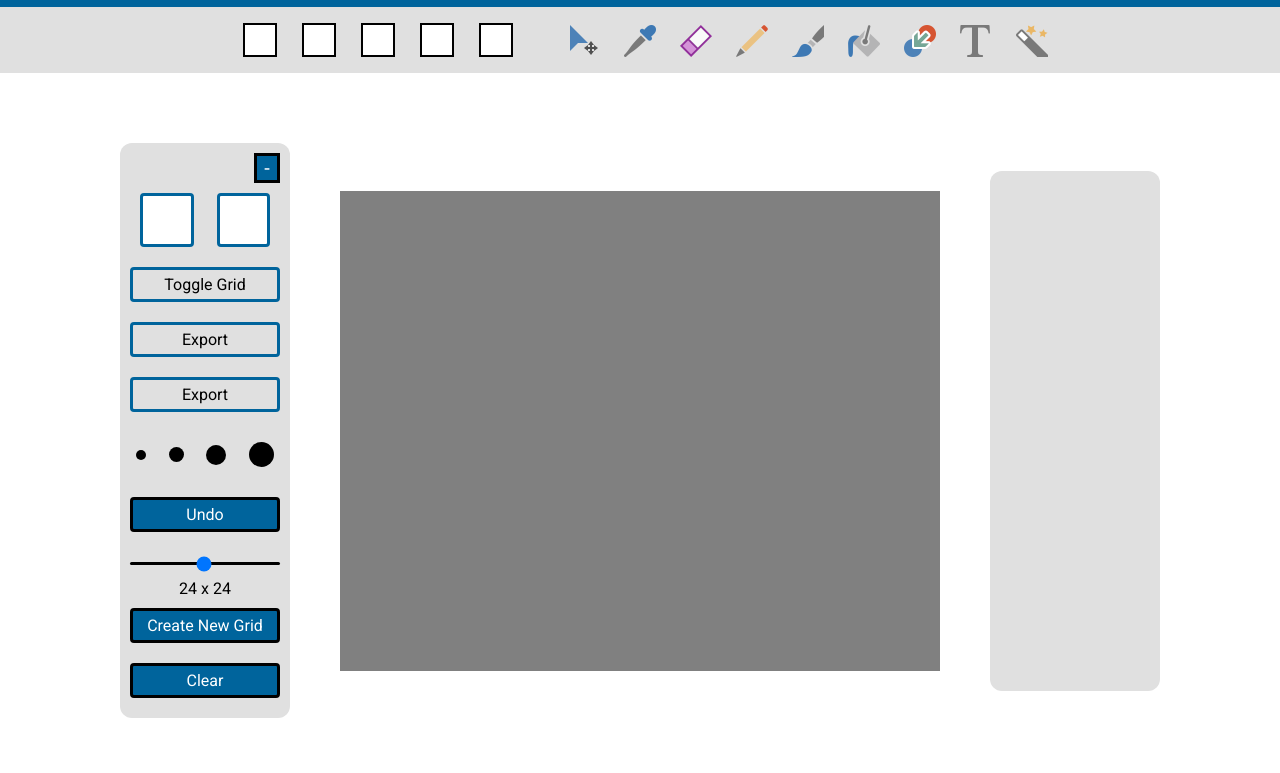
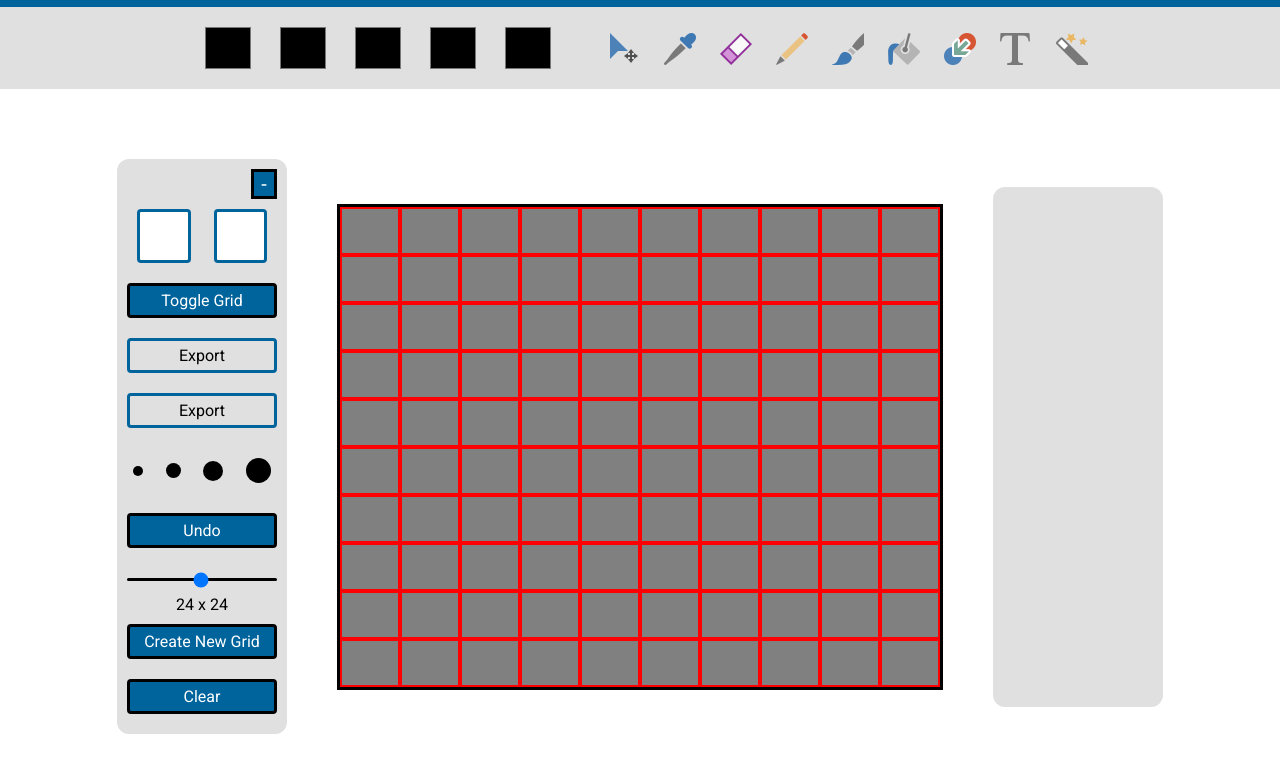
Before and after one commit to lindemanzach/pixel-paint, a plain HTML site: page index.html in a window 1280 px wide. Both pictures are taken after a click on the button "Toggle Grid". Shown: the part 63-836 px from the top of the page. Drawn offline with Linux system fonts and the light colour scheme.

Commit message:
Create grid on start up and add toggle grid option

```diff
--- a/index.html
+++ b/index.html
@@ -6,7 +6,7 @@
     <meta name="viewport" content="width=device-width, initial-scale=1.0">
     <title>Pixel Paint</title>
     <link rel="stylesheet" href="style.css">
-    <script src="index.js"></script>
+    <script src="index.js" defer></script>
     <link rel="stylesheet" href="https://fonts.googleapis.com/css?family=VT323">
     <link rel="stylesheet" href="https://fonts.googleapis.com/css?family=Roboto">
 </head>
@@ -28,73 +28,74 @@
     <div id="tool-bar">
         <div id="quick-paint">
             <div class="outer-selector">
-                <div class="inner-selector"></div>
+                <div class="inner-selector">
+                    <input type="color">
+                </div>
             </div>
             <div class="outer-selector">
-                <div class="inner-selector"></div>
+                <div class="inner-selector">
+                    <input type="color">
+                </div>
             </div>
             <div class="outer-selector">
-                <div class="inner-selector"></div>
+                <div class="inner-selector">
+                    <input type="color">
+                </div>
             </div>
             <div class="outer-selector">
-                <div class="inner-selector"></div>
+                <div class="inner-selector">
+                    <input type="color">
+                </div>
             </div>
             <div class="outer-selector">
-                <div class="inner-selector"></div>
+                <div class="inner-selector">
+                    <input type="color">
+                </div>
             </div>
         </div>
         <div id="icon-container">
-            <div class="icons"><img src="images/movetool.png"></div>
-            <div class="icons"><img src="images/color-picker.png"></div>
-            <div class="icons"><img src="images/eraser.png"></div>
-            <div class="icons"><img src="images/pencil.png"></div>
-            <div class="icons"><img src="images/paintbrush.png"></div>
-            <div class="icons"><img src="images/paintbucket.png"></div>
-            <div class="icons"><img src="images/recolour.png"></div>
-            <div class="icons"><img src="images/text.png"></div>
-            <div class="icons"><img src="images/wand.png"></div>
+            <div class="icons" id="move"><img src="images/movetool.png"></div>
+            <div class="icons" id="eyedrop"><img src="images/color-picker.png"></div>
+            <div class="icons" id="eraser"><img src="images/eraser.png"></div>
+            <div class="icons" id="pencil"><img src="images/pencil.png"></div>
+            <div class="icons" id="paint"><img src="images/paintbrush.png"></div>
+            <div class="icons" id="paint-bucket"><img src="images/paintbucket.png"></div>
+            <div class="icons" id="color-swap"><img src="images/recolour.png"></div>
+            <div class="icons" id="text"><img src="images/text.png"></div>
+            <div class="icons" id="wand"><img src="images/wand.png"></div>
         </div>
     </div>
 
     <!-- Canvas-->
     <div id="canvas-container">
         <div id="side-bar-left">
-
             <div id="minimize" class="btn-solid">
                 -
             </div>
-
             <div id="two-colour">
                 <div class="two-colour"></div>
                 <div class="two-colour"></div>
             </div>
-            <button class="side-bar-button btn-outline">Toggle Grid</button>
+            <button onclick="toggleGrid()" class="side-bar-button btn-outline" id="toggle-grid">Toggle Grid</button>
             <button class="side-bar-button btn-outline">Export</button>
             <button class="side-bar-button btn-outline">Export</button>
-
             <div id="draw-size">
                 <div id="small"></div>
                 <div id="medium"></div>
                 <div id="large"></div>
                 <div id="extra-large"></div>
             </div>
-
             <button class="side-bar-button btn-solid">Undo</button>
-
             <div class="grid-slider">
                 <input type="range" min="1" max="100" value="50" class="slider" id="grid-slider">
                 <div id="grid-slider-text">
                     24 x 24
                 </div>
             </div>
-
             <button class="side-bar-button btn-solid">Create New Grid</button>
             <button class="side-bar-button btn-solid">Clear</button>
-
-
         </div>
         <div id="canvas">
-
         </div>
         <div id="side-bar-right"></div>
     </div>
--- a/index.js
+++ b/index.js
@@ -0,0 +1,45 @@
+let userTool = "pencil";
+let userPaintColor = ""
+let gridToggle = false;
+
+function makeGrid (pixelAmount) {
+    const CANVAS = document.getElementById("canvas");
+
+    for (let i = 0; i < pixelAmount * pixelAmount; i++) {
+        CANVAS.innerHTML += `<div class="grid"></div>`;
+    }
+
+    CANVAS.style.gridTemplateColumns = `repeat(${pixelAmount}, 1fr)`;
+    CANVAS.style.gridTemplateRows = `repeat(${pixelAmount}, 1fr)`;
+
+}
+
+function undo() {
+
+}
+
+function toggleGrid () {
+
+    const GRID = document.getElementsByClassName("grid");
+    const TOGGLE_GRID_BUTTON = document.getElementById("toggle-grid");
+
+
+    if (gridToggle) {
+        gridToggle = false;
+        TOGGLE_GRID_BUTTON.classList.remove("btn-solid");
+        TOGGLE_GRID_BUTTON.classList.add("btn-outline");
+        for (grid of GRID) {
+            grid.classList.remove("outline");
+        }
+
+    } else {
+        gridToggle = true;
+        TOGGLE_GRID_BUTTON.classList.add("btn-solid");
+        TOGGLE_GRID_BUTTON.classList.remove("btn-outline");
+        for (grid of GRID) {
+            grid.classList.add("outline");
+        }
+    }
+}
+
+makeGrid(10);
--- a/style.css
+++ b/style.css
@@ -71,13 +71,6 @@ body {
     background-color: white;
 }
 
-.inner-selector {
-    background-color: white;
-    min-width: 30px;
-    min-height: 30px;
-    border: 2px solid black;
-}
-
 #quick-paint {
     display: flex;
     gap: 1px;
@@ -101,10 +94,10 @@ body {
     background-color: grey;
     min-height: 60vh;
     min-width: 600px;
-
+    border: 3px solid black;
 }
 
-.grid {
+.outline {
     border: 2px solid red;
 }
 
@@ -137,9 +130,7 @@ body {
 .side-bar-button {
     margin: 10px 0px;
     border-radius: 4px;
-
     padding: 5px;
-
     font-family: Roboto, sans-serif;
     font-weight: 400;
     font-size: 16px;
@@ -209,7 +200,6 @@ body {
 #medium {
     min-width: 15px;
     min-height: 15px;
-
 }
 
 #large {
@@ -221,3 +211,12 @@ body {
     min-width: 25px;
     min-height: 25px;
 }
+
+input[type="color"] {
+    padding: 0px;
+    margin: 0px;
+    border: none;
+    min-width: 50px;
+    min-height: 50px;
+    background-color: #E0E0E0;
+}
```
